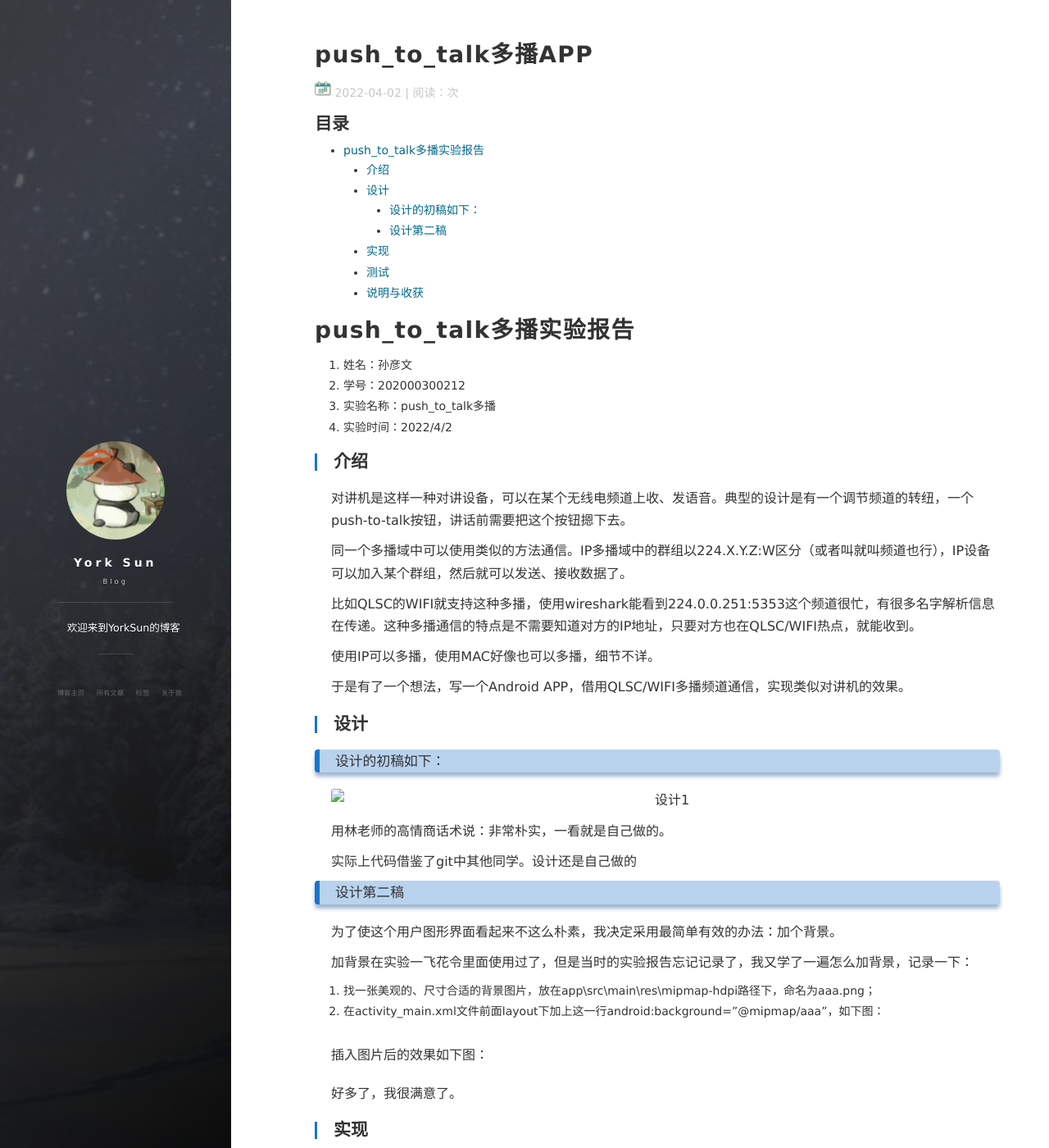
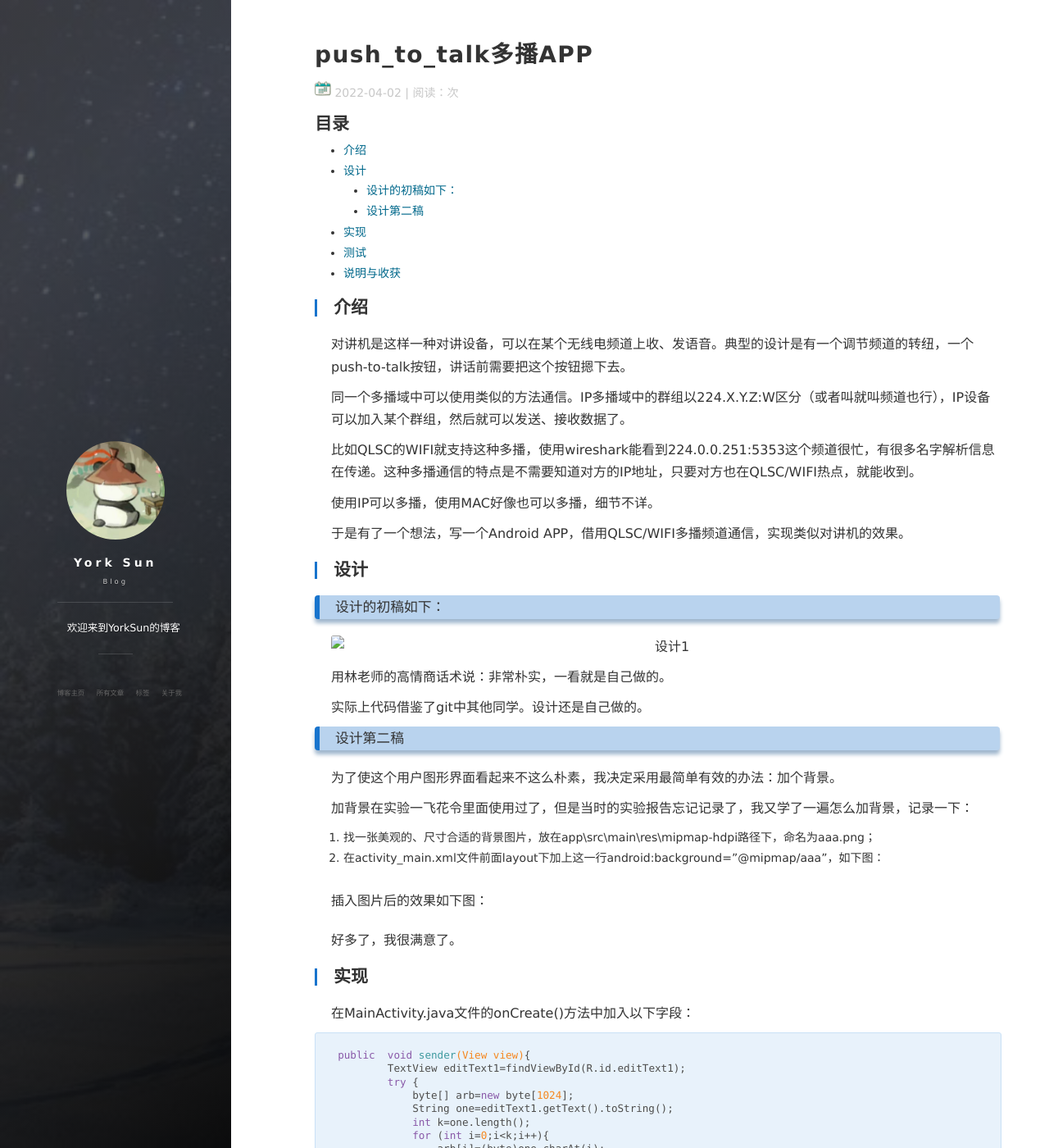
Before and after one commit to YorkSunSdu/YorkSunSdu.github.io, a Jekyll site: the page built from _posts/2022-04-02-push_to_talk.md, in a window 1280 px wide and 1400 px high. Shown: the whole window at 82% size. Built offline with Jekyll 4.4.1, drawn with Linux system fonts in a browser that asks for light colours; nearby versions of some CDN libraries; comment, search, counter and statistics services are not loaded.

Commit message:
test picture push_to_talk

```diff
--- a/_posts/2022-04-02-push_to_talk.md
+++ b/_posts/2022-04-02-push_to_talk.md
@@ -6,13 +6,6 @@ tags: 安卓开发
 ---
 
 
-
-# push_to_talk多播实验报告
-
-1. 姓名：孙彦文
-2. 学号：202000300212
-3. 实验名称：push_to_talk多播
-4. 实验时间：2022/4/2
 
 ## 介绍
 
@@ -34,7 +27,7 @@ tags: 安卓开发
 
 用林老师的高情商话术说：非常朴实，一看就是自己做的。
 
-实际上代码借鉴了git中其他同学。设计还是自己做的
+实际上代码借鉴了git中其他同学。设计还是自己做的。
 
 ### 设计第二稿
 
```
